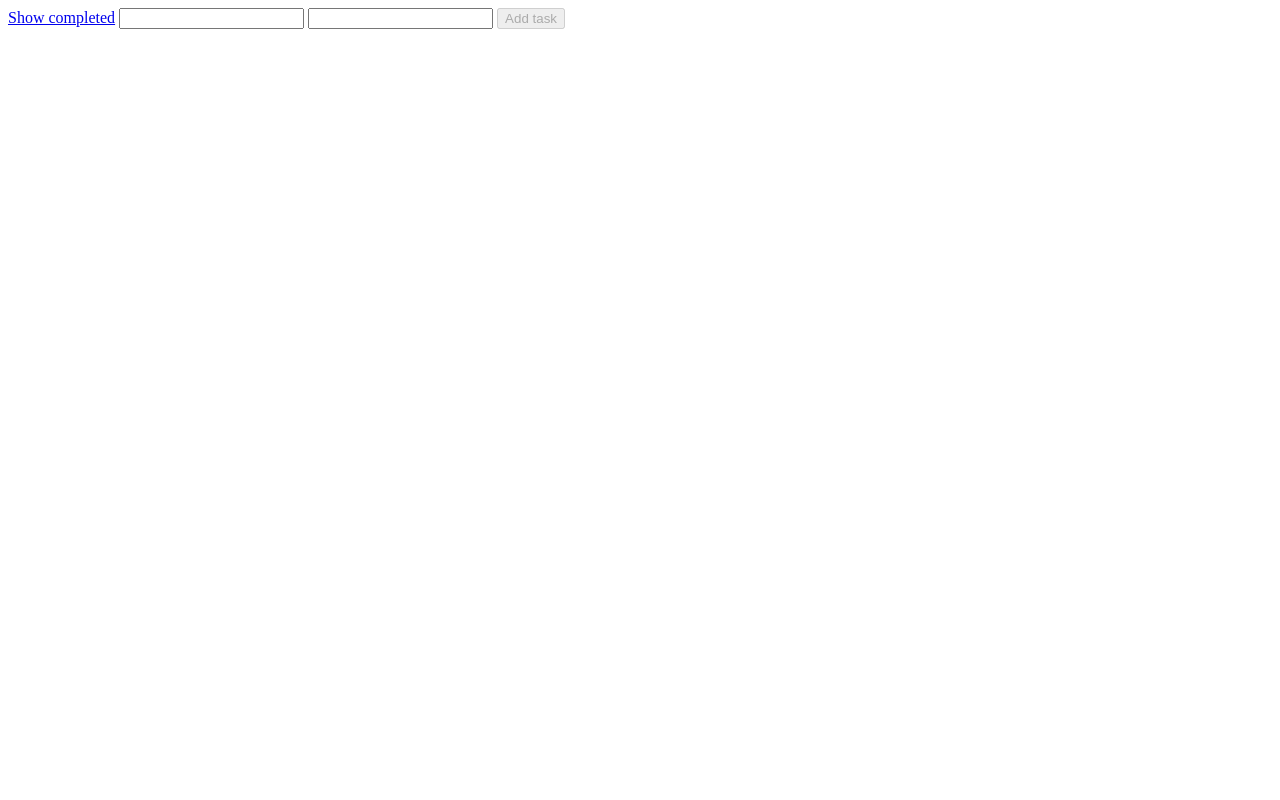
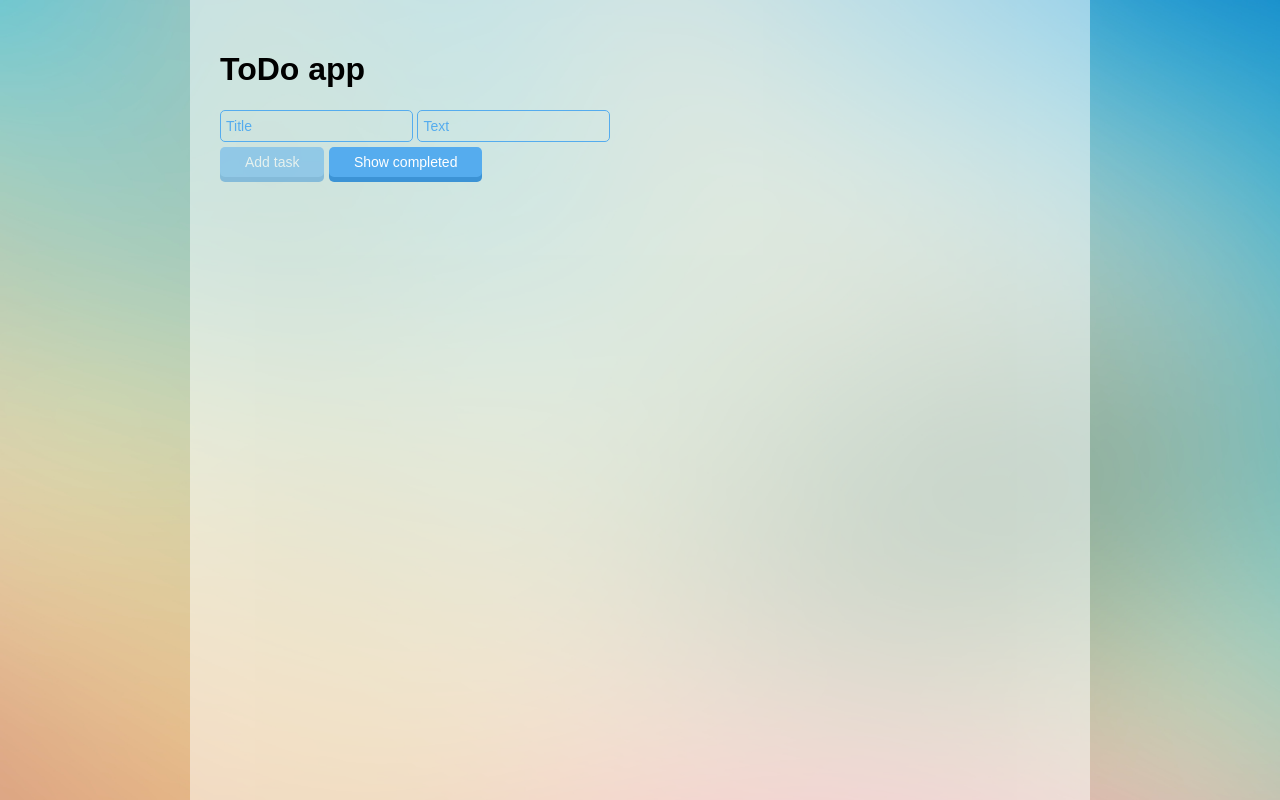
Before and after one commit to saidovrf/ng-todo-app, a website: page app/index.html in a window 1280 px wide. Drawn offline with nearby package versions, Linux system fonts and the light colour scheme; files that its build step writes are made by us from their sources; files whose address does not match are found by name.

Commit message:
Design changes
Added some design styles for project

```diff
--- a/app/index.html
+++ b/app/index.html
@@ -9,22 +9,28 @@
 	<script type="text/javascript" src="js/common.min.js"></script>
 </head>
 <body ng-controller="CommonCtrl as vm">
+	<div class="wrapper">
+		<h1>ToDo app</h1>
+
+		<input type="text" name="title" placeholder="Title" ng-model="vm.todo.title">
+		<input type="text" name="text" placeholder="Text" ng-model="vm.todo.text">
+		<br>
+		<button ng-click="vm.addTask()" ng-disabled="(!vm.todo.title || !vm.todo.text)" ng-show="(vm.change_id === null)">Add task</button>
+		<button ng-click="vm.changeTask()" ng-disabled="(!vm.todo.title || !vm.todo.text)" ng-show="(vm.change_id !== null)">Finish edit</button>
 		<a href="#" ng-click="vm.showCompleted = true" ng-show="(vm.showCompleted === false)">Show completed</a>
 		<a href="#" ng-click="vm.showCompleted = false" ng-show="(vm.showCompleted === true)">Hide completed</a>
 
-	<ul ng-repeat="(key, value) in vm.todos">
+		<ul ng-repeat="(key, value) in vm.todos" ng-show="(vm.change_id === null)">
 			<li ng-class="{completed: value.completed}" ng-show="((vm.showCompleted && value.completed) || (!value.completed && !vm.showCompleted))">
 				<h2>{{value.title}}</h2>
 				<p>{{value.text}}</p>
 				<a href="#" ng-click="vm.editTask(key)">Change</a>
 				<a href="#" ng-click="vm.removeTask(key)">Remove</a>
-			<a href="#" ng-click="vm.completeTask(key)">Mark as completed</a>
+				<a href="#" ng-click="vm.completeTask(key)" ng-show="(!value.completed)">Mark as completed</a>
 			</li>
 		</ul>
 
-	<input type="text" name="title" ng-model="vm.todo.title">
-	<input type="text" name="text" ng-model="vm.todo.text">
-	<button ng-click="vm.addTask()" ng-disabled="(!vm.todo.title || !vm.todo.text)" ng-show="(vm.change_id === null)">Add task</button>
-	<button ng-click="vm.changeTask()" ng-disabled="(!vm.todo.title || !vm.todo.text)" ng-show="(vm.change_id !== null)">Finish edit</button>
+
+	</div>
 </body>
 </html>
--- a/app/sass/common.sass
+++ b/app/sass/common.sass
@@ -1,2 +1,94 @@
-.completed
-	opacity: 0.4
+*
+	box-sizing: border-box
+	transition: all 0.1s ease-in-out
+
+html,
+body
+	margin: 0
+	padding: 0
+	background: url('../imgs/bg.jpg') center center no-repeat fixed;
+	background-size: cover
+	width: 100%
+	height: 100%
+	font-family: Arial
+
+.wrapper
+	max-width: 900px
+	margin: 0 auto
+	background-color: rgba(255,255,255,0.5)
+	padding: 30px
+	height: 100%
+	overflow-x: hidden
+	overflow-y: scroll
+
+	input
+		border: none
+		border-radius: 5px
+		padding: 7px 5px
+		font-size: 14px
+		text-decoration: none
+		position: relative
+		display: inline-block
+		background-color: transparent
+		border: 1px solid #55acee
+		color: #55acee
+
+
+
+		&:focus
+			color: #fff
+			background-color: #55acee
+
+		&::-webkit-input-placeholder
+			color:#55acee
+		&::-moz-placeholder
+			color:#55acee
+		&:-moz-placeholder
+			color:#55acee
+		&:-ms-input-placeholder
+			color:#55acee
+
+		&:focus::-webkit-input-placeholder
+			color:#fff
+		&:focus::-moz-placeholder
+			color:#fff
+		&:focus:-moz-placeholder
+			color:#fff
+		&:focus:-ms-input-placeholder
+			color:#fff
+	a,
+	button
+		border: none
+		border-radius: 5px
+		padding: 7px 25px
+		font-size: 14px
+		text-decoration: none
+		margin: 5px 0
+		color: #fff
+		font-family: Arial
+		position: relative
+		display: inline-block
+		background-color: #55acee
+		box-shadow: 0px 5px 0px 0px #3C93D5
+		cursor: pointer
+
+		&:hover
+			background-color: #6FC6FF
+
+		&:disabled
+			opacity: .5
+			background-color: #55acee !important
+			cursor: default
+
+		&:active
+			transform: translate(0px, 5px)
+			-webkit-transform: translate(0px, 5px)
+			box-shadow: 0px 1px 0px 0px
+
+	li
+		list-style: none
+		padding-bottom: 10px
+		border-bottom: 1px dotted #55acee
+
+		h1
+			margin-bottom: 0
```
Also changed, not shown: dist/css/common.css, dist/imgs/bg.jpg (added), dist/index.html. Lines whose indentation alone changed are shown as unchanged.
